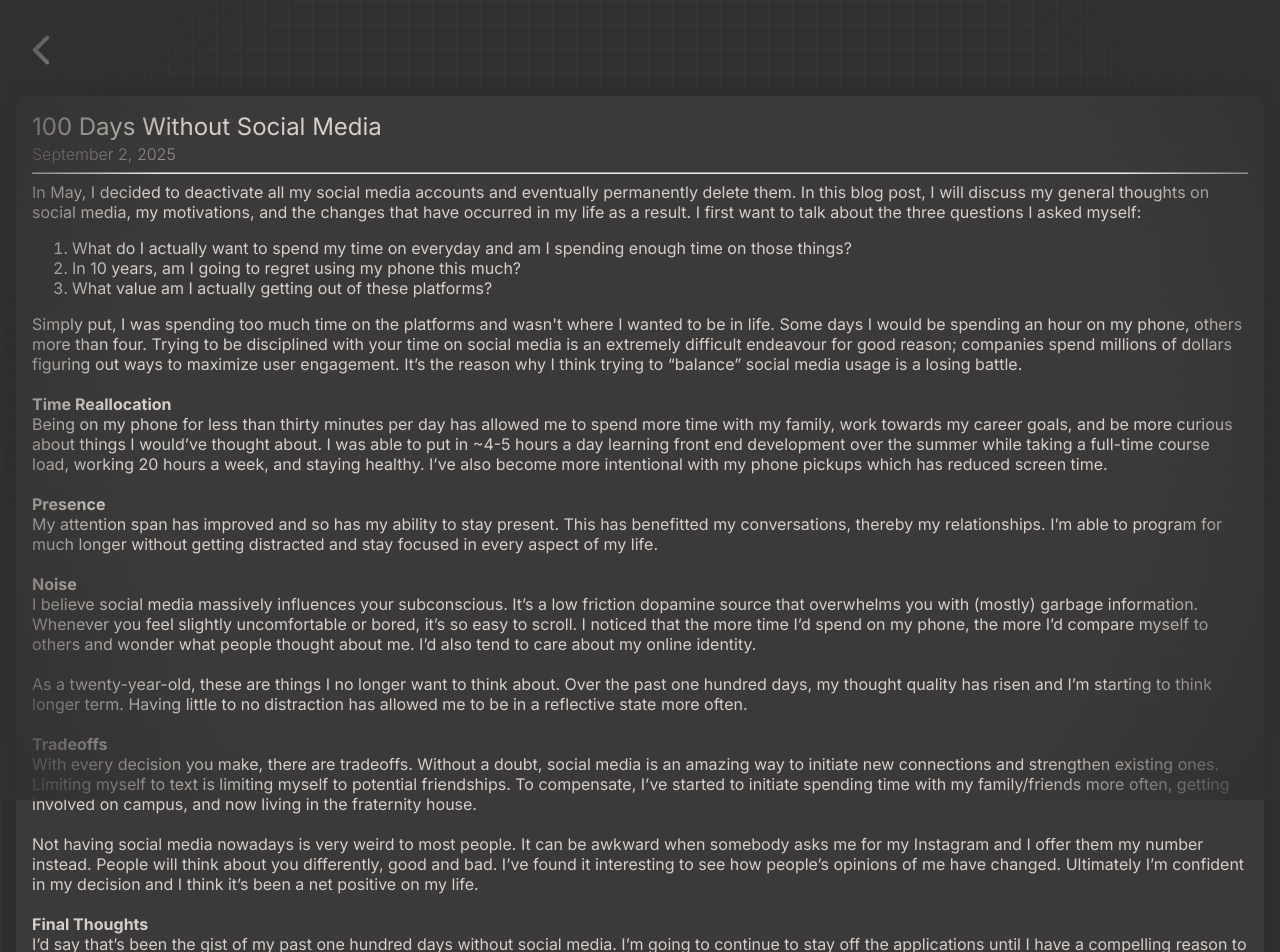
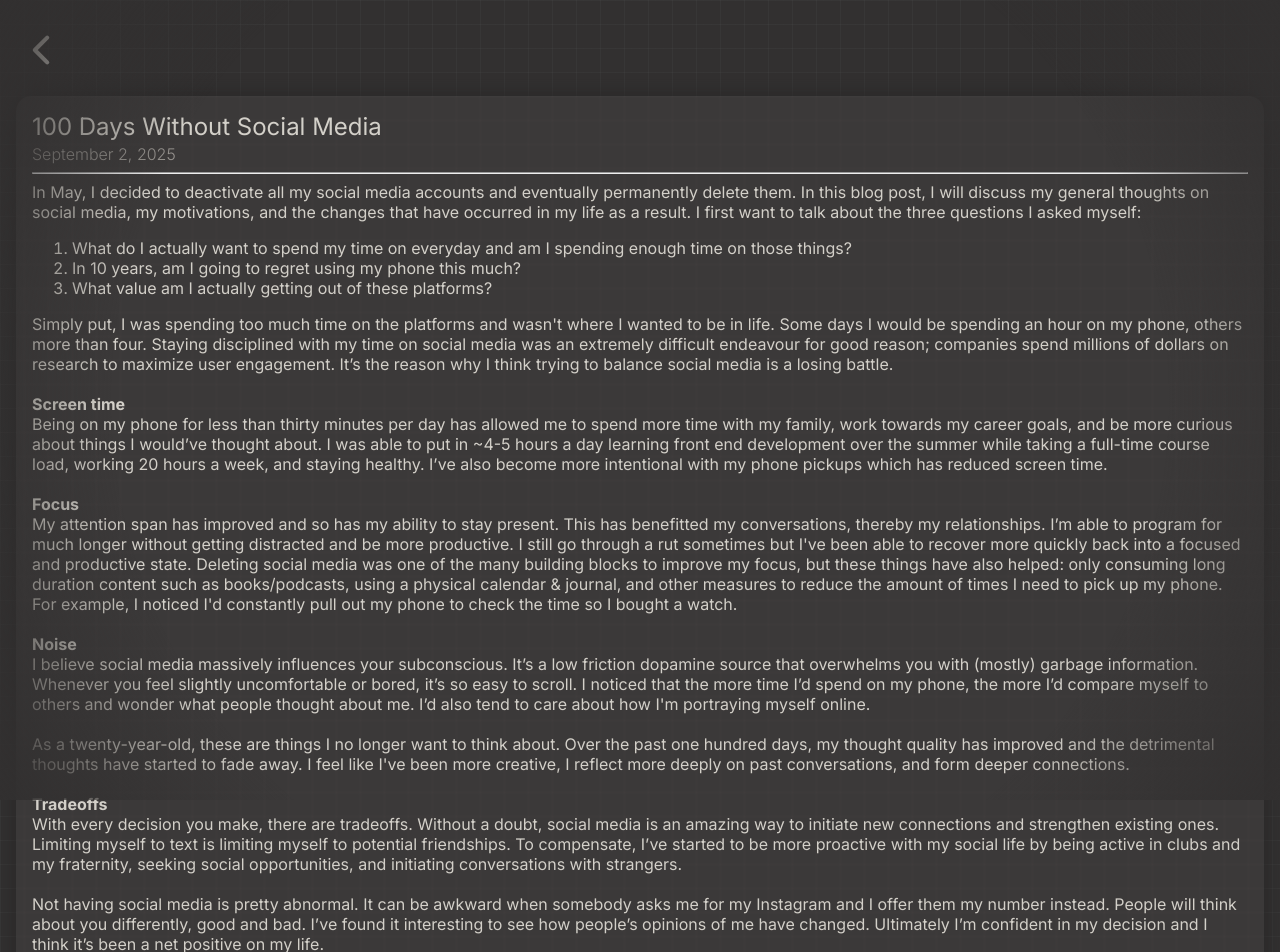
Before and after one commit to dylinh/personal-site, a React (Vite) app: page /blog/social-media in a window 1280 px wide. Shown: the top 952 px of the page. Built offline with nearby package versions, Linux system fonts and the light colour scheme.

Commit message:
second blog post done

```diff
--- a/index.css
+++ b/index.css
@@ -179,6 +179,7 @@ footer{
     padding: 0.3em 1em;
     border-radius: 15px;
     overflow: auto;
+    margin-bottom: 0.5em
 }
 
 .blog-card-title{
--- a/src/blogPosts/SocialMedia.tsx
+++ b/src/blogPosts/SocialMedia.tsx
@@ -14,11 +14,11 @@ export default function SocialMedia(){
             <li>In 10 years, am I going to regret using my phone this much?</li>
             <li>What value am I actually getting out of these platforms? </li>
         </ol>
-        <p>Simply put, I was spending too much time on the platforms and wasn't where I wanted to be in life. Some days I would be spending an hour on my phone, others more than four. Trying to be disciplined with your time on social media is an extremely difficult endeavour for good reason; companies spend millions of dollars figuring out ways to maximize user engagement. It’s the reason why I think trying to “balance” social media usage is a losing battle.<br/><br/></p>
-        <p><span className="bold">Time Reallocation</span><br/>Being on my phone for less than thirty minutes per day has allowed me to spend more time with my family, work towards my career goals, and be more curious about things I would’ve thought about. I was able to put in ~4-5 hours a day learning front end development over the summer while taking a full-time course load, working 20 hours a week, and staying healthy. I’ve also become more intentional with my phone pickups which has reduced screen time.<br/><br/></p>
-        <p><span className="bold">Presence</span><br/>My attention span has improved and so has my ability to stay present. This has benefitted my conversations, thereby my relationships. I’m able to program for much longer without getting distracted and stay focused in every aspect of my life.<br/><br/></p>
-        <p><span className="bold">Noise</span><br/>I believe social media massively influences your subconscious. It’s a low friction dopamine source that overwhelms you with (mostly) garbage information. Whenever you feel slightly uncomfortable or bored, it’s so easy to scroll. I noticed that the more time I’d spend on my phone, the more I’d compare myself to others and wonder what people thought about me. I’d also tend to care about my online identity. <br/><br/>As a twenty-year-old, these are things I no longer want to think about. Over the past one hundred days, my thought quality has risen and I’m starting to think longer term. Having little to no distraction has allowed me to be in a reflective state more often.<br/><br/></p>
-        <p><span className="bold">Tradeoffs</span><br/>With every decision you make, there are tradeoffs. Without a doubt, social media is an amazing way to initiate new connections and strengthen existing ones. Limiting myself to text is limiting myself to potential friendships. To compensate, I’ve started to initiate spending time with my family/friends more often, getting involved on campus, and now living in the fraternity house.<br/><br/>Not having social media nowadays is very weird to most people. It can be awkward when somebody asks me for my Instagram and I offer them my number instead. People will think about you differently, good and bad. I’ve found it interesting to see how people’s opinions of me have changed. Ultimately I’m confident in my decision and I think it’s been a net positive on my life. <br/><br/><span className="bold">Final Thoughts</span><br/>I’d say that’s been the gist of my past one hundred days without social media. I’m going to continue to stay off the applications until I have a compelling reason to do so. I’m leaning towards getting a Light Phone once my iPhone dies out, but that’s probably overkill.
+        <p>Simply put, I was spending too much time on the platforms and wasn't where I wanted to be in life. Some days I would be spending an hour on my phone, others more than four. Staying disciplined with my time on social media was an extremely difficult endeavour for good reason; companies spend millions of dollars on research to maximize user engagement. It’s the reason why I think trying to balance social media is a losing battle.<br/><br/></p>
+        <p><span className="bold">Screen time</span><br/>Being on my phone for less than thirty minutes per day has allowed me to spend more time with my family, work towards my career goals, and be more curious about things I would’ve thought about. I was able to put in ~4-5 hours a day learning front end development over the summer while taking a full-time course load, working 20 hours a week, and staying healthy. I’ve also become more intentional with my phone pickups which has reduced screen time.<br/><br/></p>
+        <p><span className="bold">Focus</span><br/>My attention span has improved and so has my ability to stay present. This has benefitted my conversations, thereby my relationships. I’m able to program for much longer without getting distracted and be more productive. I still go through a rut sometimes but I've been able to recover more quickly back into a focused and productive state. Deleting social media was one of the many building blocks to improve my focus, but these things have also helped: only consuming long duration content such as books/podcasts, using a physical calendar & journal, and other measures to reduce the amount of times I need to pick up my phone. For example, I noticed I'd constantly pull out my phone to check the time so I bought a watch.<br/><br/></p>
+        <p><span className="bold">Noise</span><br/>I believe social media massively influences your subconscious. It’s a low friction dopamine source that overwhelms you with (mostly) garbage information. Whenever you feel slightly uncomfortable or bored, it’s so easy to scroll. I noticed that the more time I’d spend on my phone, the more I’d compare myself to others and wonder what people thought about me. I’d also tend to care about how I'm portraying myself online. <br/><br/>As a twenty-year-old, these are things I no longer want to think about. Over the past one hundred days, my thought quality has improved and the detrimental thoughts have started to fade away. I feel like I've been more creative, I reflect more deeply on past conversations, and form deeper connections.<br/><br/></p>
+        <p><span className="bold">Tradeoffs</span><br/>With every decision you make, there are tradeoffs. Without a doubt, social media is an amazing way to initiate new connections and strengthen existing ones. Limiting myself to text is limiting myself to potential friendships. To compensate, I’ve started to be more proactive with my social life by being active in clubs and my fraternity, seeking social opportunities, and initiating conversations with strangers.<br/><br/>Not having social media is pretty abnormal. It can be awkward when somebody asks me for my Instagram and I offer them my number instead. People will think about you differently, good and bad. I’ve found it interesting to see how people’s opinions of me have changed. Ultimately I’m confident in my decision and I think it’s been a net positive on my life. <br/><br/><span className="bold">Conclusion</span><br/>I’d say that’s been the gist of my past one hundred days without social media. I’m going to continue to stay off the applications until I have a compelling reason to do so. I’m leaning towards getting a Light Phone once my iPhone dies out, but that’s probably overkill.
 </p>
         </div>
         </>
--- a/src/index.tsx
+++ b/src/index.tsx
@@ -5,6 +5,7 @@ import About from "./pages/About"
 import Portfolio from "./pages/Portfolio"
 import Blog from "./pages/Blog"
 import SocialMedia from './blogPosts/SocialMedia'
+import Frontend from './blogPosts/Frontend'
 
 function App(){
     return (
@@ -21,7 +22,8 @@ ReactDOM
             <Route path="/about" element={<About/>}/>
             <Route path="/portfolio" element={<Portfolio/>}/>
             <Route path="/blog" element={<Blog/>}/>
-             <Route path="/blog/social-media" element={<SocialMedia/>}/>
+            <Route path="/blog/social-media" element={<SocialMedia/>}/>
+            <Route path="/blog/frontend" element={<Frontend/>}/>
         </Routes>
     </BrowserRouter>
 )
--- a/src/pages/Blog.tsx
+++ b/src/pages/Blog.tsx
@@ -1,12 +1,18 @@
 import BackButton from "../components/BackButton";
 import BlogCard from "../components/BlogCard";
 
-const blogPostsWithPath = [{
-    title: "100 Days Without Social Media",
-    date: "September 2, 2025",
-    desc: "My reflections on the past one hundred days.",
-    path: "/blog/social-media"
-}]
+const blogPostsWithPath = [
+    {
+        title: "4 Months of Frontend Development",
+        date: "September 13, 2025",
+        desc: "What I learned over the summer.",
+        path: "/blog/frontend"
+    },{
+        title: "100 Days Without Social Media",
+        date: "September 2, 2025",
+        desc: "How my life has changed without social media.",
+        path: "/blog/social-media"
+    }]
 
 export default function Blog(){
     return (
```
Also changed, not shown: src/blogPosts/Frontend.tsx (added, +15 -0 lines).
